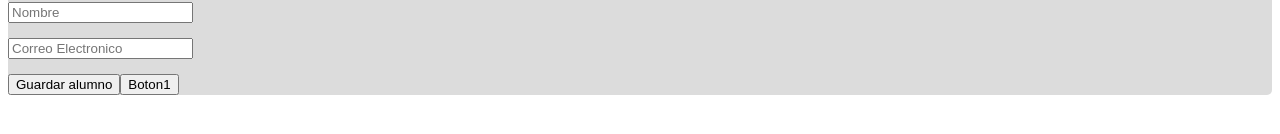
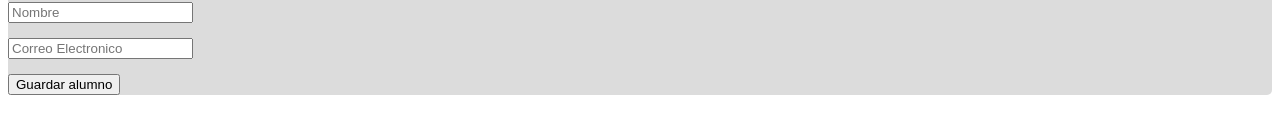
Before and after one commit to matttuuu/trabajoWeb-Angular, an Angular app: page / in a window 1280 px wide. Shown: the part 238-372 px from the top of the page. Built offline with nearby package versions, Linux system fonts and the light colour scheme; no server answers.

Commit message:
Cambios en codigo - borrar boton "Button1"

```diff
--- a/src/app/components/first-component/first-component.component.html
+++ b/src/app/components/first-component/first-component.component.html
@@ -50,9 +50,10 @@
       <input class="student-input" formControlName="email" placeholder="Correo Electronico" />
       <p class="ng-textRequired" *ngIf="email?.touched && email?.errors?.required">Campo obligatorio</p>
 
-      <button (click)="saveStudent()">Guardar alumno</button>
-      <button>Boton1</button>
+      <button (click)="saveStudent()"> Guardar alumno </button>
+
   </form>
+
 
 </div>
 
```
